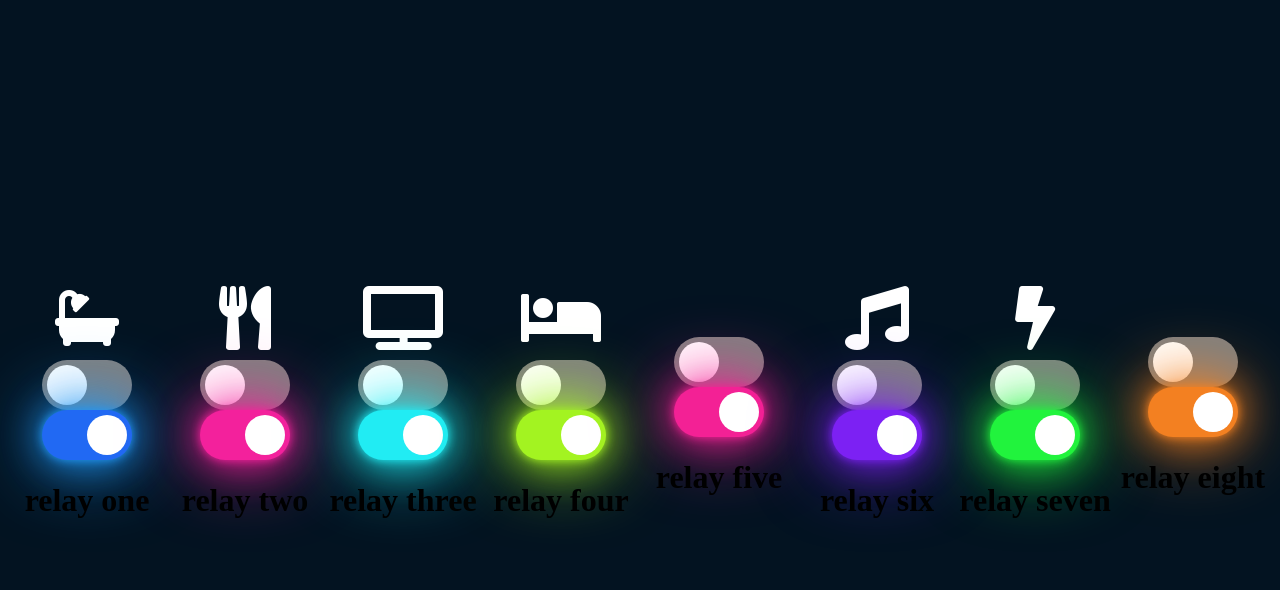
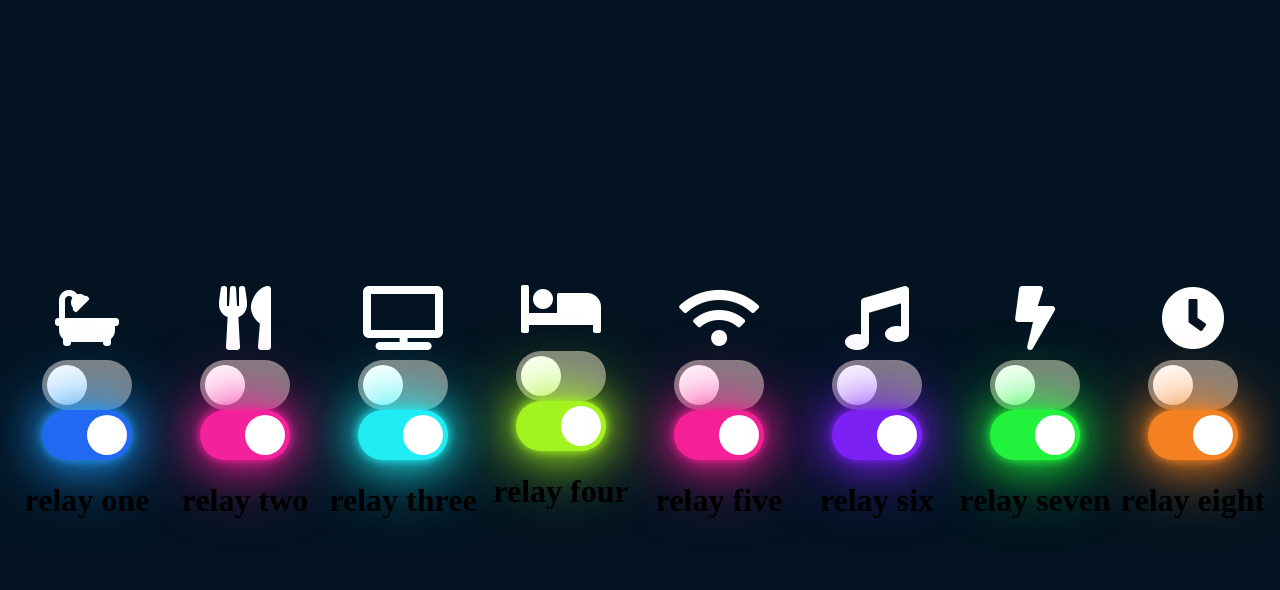
Before and after one commit to Abhishek-g-bot/Smart-Switch-Board, a Flask app: page / in a window 1280 px wide. Shown: the top 590 px of the page. Run offline with Flask 3, Linux system fonts and the light colour scheme; some libraries are stand-ins or nearby versions.

Commit message:
Update index.html

```diff
--- a/template/index.html
+++ b/template/index.html
@@ -76,11 +76,11 @@
 
 				</div>
 			</div>
-			<h1>relay four</h1>
+			<h1>relay four</h1><br>
 		</div>
 		<div class="progress">
 			<a class = "icon1" >
-				<i class="fas fa-4x fa-house"></i>
+				<i class="fas fa-4x fa-wifi"></i>
 			</a>
 			<div class= "toggle-btn4" id="unact4">
 				<div class= "inner-circle">
@@ -128,7 +128,7 @@
 		</div>
 		<div class="progress">
 			<a class = "icon1" >
-				<i class="fas fa-4x fa-volume"></i>
+				<i class="fas fa-4x fa-clock"></i>
 			</a>
 			<div class= "toggle-btn7" id="unact7">
 				<div class= "inner-circle">
```
